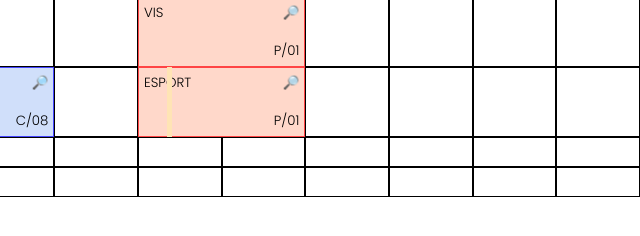
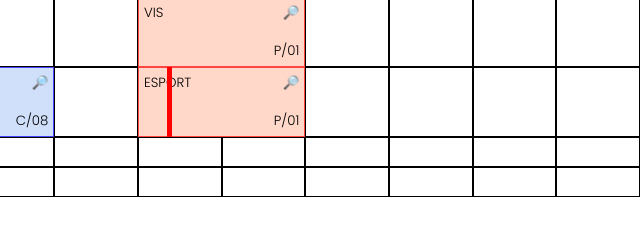
Before and after one commit to lubsar/VIA, a plain HTML site: page schedule2/schedule.html in a window 1280 px wide. Shown: the part 164-400 px from the top of the page, 640-1280 px from the left. Drawn offline with Linux system fonts and the light colour scheme.

Commit message:
changed needle colour

```diff
--- a/schedule2/schedule.css
+++ b/schedule2/schedule.css
@@ -115,7 +115,7 @@ body {
     width: 5px;
     left: 50px;
     top: 30px;
-    background-color: moccasin;
+    background-color: red;
 }
 
 .control-wrap {
```
